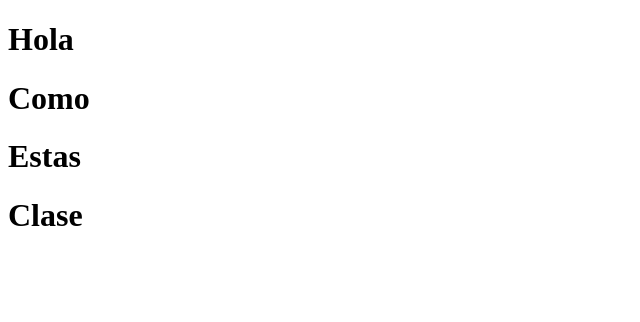
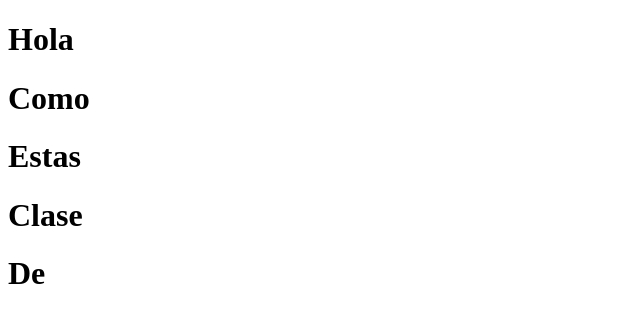
Before and after one commit to harvyaal09/pagina_git_martes_2025, a plain HTML site: page Index.html in a window 1280 px wide. Shown: the whole page, without its empty margins (0-640 px from the left). Drawn offline with Linux system fonts and the light colour scheme.

Commit message:
Sexto commit

```diff
--- a/Index.html
+++ b/Index.html
@@ -10,5 +10,6 @@
     <h1>Como</h1>
     <h1>Estas</h1>
     <h1>Clase</h1>
+    <h1>De</h1>
 </body>
 </html>
```
